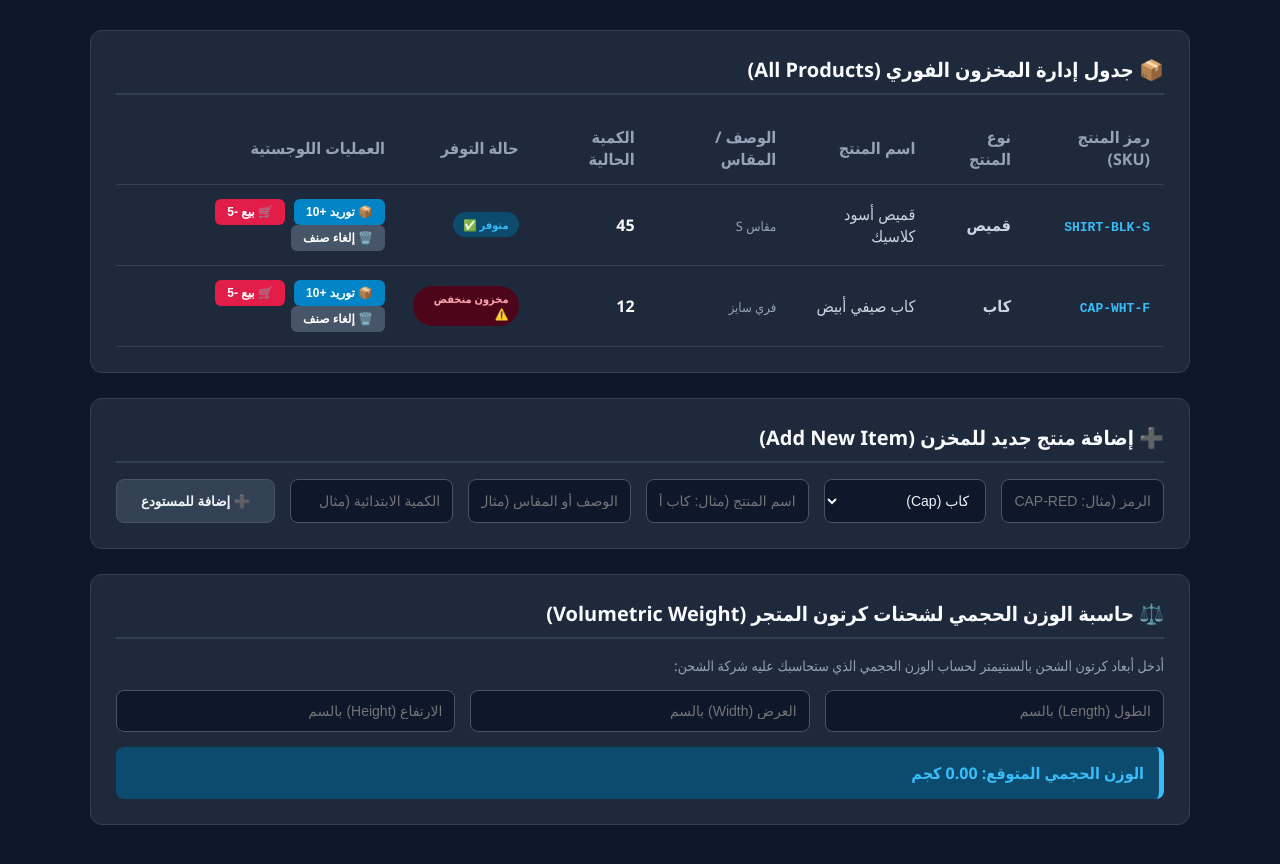
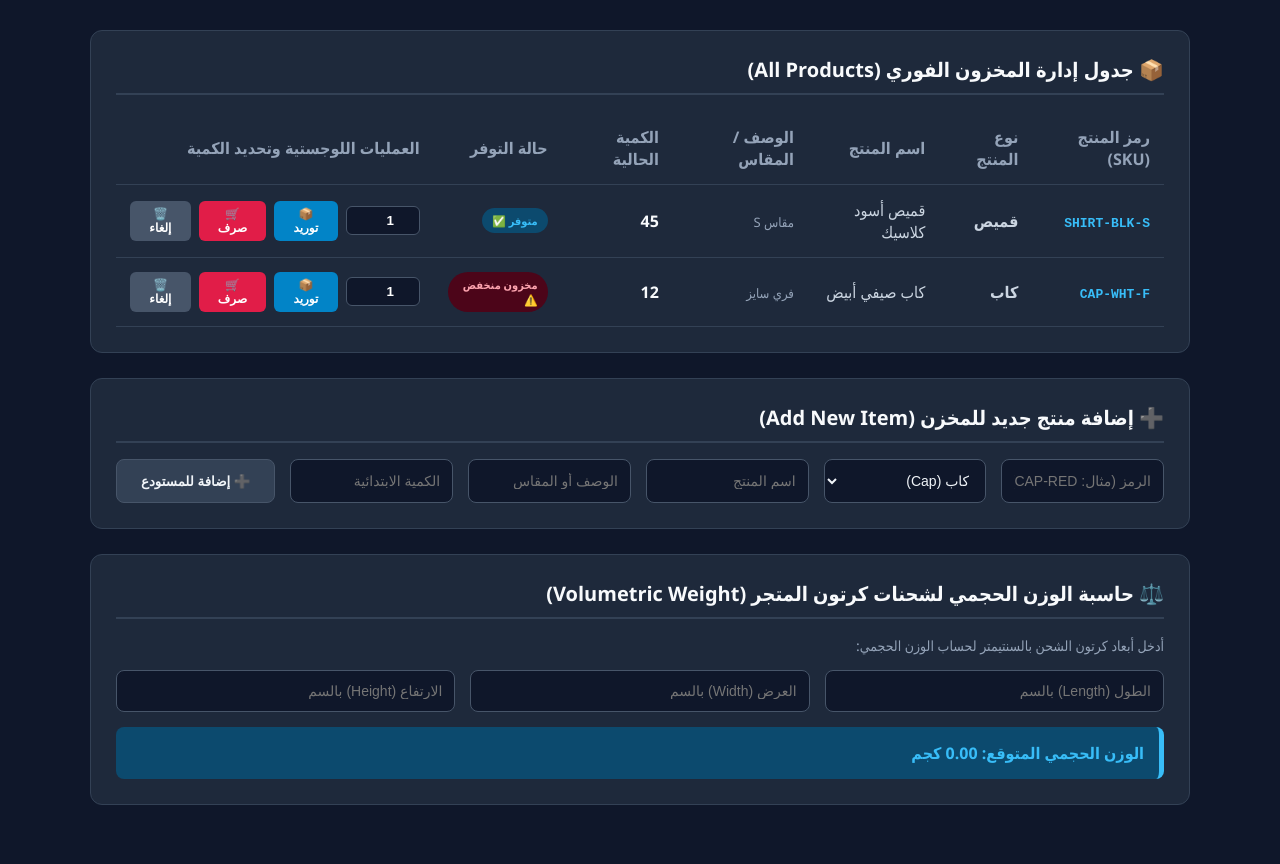
Before and after one commit to mmsafamfamily-boop/logistics-dashboard, a plain HTML site: page index.html in a window 1280 px wide. Drawn offline with Linux system fonts and the light colour scheme.

Commit message:
Update index.html

```diff
--- a/index.html
+++ b/index.html
@@ -4,41 +4,40 @@
     <meta charset="UTF-8">
     <title>لوحة التحكم الشاملة وحاسبة اللوجستيات 📦</title>
     <style>
-        /* تحويل خلفية الشاشة الكاملة إلى لون داكن هادئ ومريح جداً للعين */
         body {
             font-family: 'Segoe UI', Tahoma, sans-serif;
-            background: #0f172a; /* لون كحلي داكن جداً خافت وبدون وهج */
+            background: #0f172a;
             padding: 30px;
             margin: 0;
-            color: #f1f5f9; /* نصوص بلون أبيض عاجي ناعم */
+            color: #f1f5f9;
         }
         .container { max-width: 1100px; margin: 0 auto; }
 
-        /* الصناديق بنفس الدرجة الداكنة المتناسقة مع حدود ناعمة جداً */
         .panel {
-            background: #1e293b; /* أزرق داكن متناسق مع الخلفية لمنع التشتت */
+            background: #1e293b;
             padding: 25px;
             border-radius: 12px;
-            border: 1px solid #334155; /* حدود خافتة لتحديد الصندوق */
+            border: 1px solid #334155;
             margin-bottom: 25px;
         }
         h2 { margin-top: 0; color: #f8fafc; border-bottom: 2px solid #334155; padding-bottom: 10px; font-size: 20px; }
 
-        /* تصميم الجدول المظلم */
         table { width: 100%; border-collapse: collapse; margin-top: 15px; text-align: right; }
         th, td { padding: 14px; border-bottom: 1px solid #334155; }
         th { background: #1e293b; color: #94a3b8; font-weight: bold; }
-        td { color: #cbd5e1; }
+        td { color: #cbd5e1; vertical-align: middle; }
 
-        /* أزرار العمليات بألوان ناعمة ومناسبة للوضع الداكن */
-        .btn-sm { padding: 6px 12px; font-size: 12px; font-weight: bold; border: none; border-radius: 6px; cursor: pointer; color: white; margin-left: 5px; transition: opacity 0.2s; }
+        /* تصميم مرن لخانة الكمية والأزرار داخل الجدول */
+        .action-cell { display: flex; align-items: center; gap: 8px; }
+        .qty-input { width: 60px; padding: 6px; border-radius: 6px; border: 1px solid #475569; background: #0f172a; color: white; text-align: center; font-weight: bold; }
+
+        .btn-sm { padding: 6px 12px; font-size: 12px; font-weight: bold; border: none; border-radius: 6px; cursor: pointer; color: white; transition: opacity 0.2s; }
         .btn-sm:hover { opacity: 0.8; }
-        .btn-in { background: #0284c7; } /* أزرق سماوي خافت */
-        .btn-out { background: #e11d48; } /* وردي داكن هادئ */
-        .btn-delete { background: #475569; } /* رمادي متناسق */
+        .btn-in { background: #0284c7; }
+        .btn-out { background: #e11d48; }
+        .btn-delete { background: #475569; }
         .btn-delete:hover { background: #334155; }
 
-        /* نموذج إضافة منتج جديد متوافق مع الوضع المظلم */
         .form-group { display: flex; gap: 15px; margin-top: 15px; flex-wrap: wrap; }
         .form-group input, .form-group select {
             flex: 1;
@@ -48,7 +47,7 @@
             border-radius: 8px;
             font-size: 14px;
             box-sizing: border-box;
-            background-color: #0f172a; /* خانات داكنة بنفس لون الخلفية العام */
+            background-color: #0f172a;
             color: #f1f5f9;
         }
         .form-group input:focus, .form-group select:focus {
@@ -59,12 +58,10 @@
         .btn-add { background: #334155; color: #f1f5f9; border: 1px solid #475569; padding: 12px 24px; font-weight: bold; border-radius: 8px; cursor: pointer; min-width: 150px; }
         .btn-add:hover { background: #475569; }
 
-        /* شارات الحالة الملونة الهادئة للوضع الداكن */
         .badge { padding: 5px 10px; border-radius: 20px; font-size: 11px; font-weight: bold; display: inline-block; }
-        .badge-success { background: #0c4a6e; color: #38bdf8; } /* تدرج أزرق ليلي للتوفر */
-        .badge-danger { background: #4c0519; color: #fda4af; } /* تدرج وردي خافت للانخفاض */
+        .badge-success { background: #0c4a6e; color: #38bdf8; }
+        .badge-danger { background: #4c0519; color: #fda4af; }
 
-        /* نتيجة حاسبة الوزن الحجمي باللون الليلي المتناسق */
         .calc-result { margin-top: 15px; padding: 15px; background: #0c4a6e; border-radius: 8px; border-right: 5px solid #38bdf8; font-weight: bold; color: #38bdf8; }
     </style>
 </head>
@@ -72,7 +69,7 @@
 
 <div class="container">
 
-    <!-- القسم الأول: جدول جميع المنتجات الحالية -->
+    <!-- القسم الأول: جدول البضائع -->
     <div class="panel">
         <h2>📦 جدول إدارة المخزون الفوري (All Products)</h2>
         <table>
@@ -84,16 +81,14 @@
                     <th>الوصف / المقاس</th>
                     <th>الكمية الحالية</th>
                     <th>حالة التوفر</th>
-                    <th>العمليات اللوجستية</th>
+                    <th>العمليات اللوجستية وتحديد الكمية</th>
                 </tr>
             </thead>
-            <tbody id="inventory-table-body">
-                <!-- جافاسكريبت سيملاً البيانات هنا تلقائياً -->
-            </tbody>
+            <tbody id="inventory-table-body"></tbody>
         </table>
     </div>
 
-    <!-- القسم الثاني: نموذج إضافة صنف جديد للمستودع -->
+    <!-- القسم الثاني: إضافة منتج جديد -->
     <div class="panel">
         <h2>➕ إضافة منتج جديد للمخزن (Add New Item)</h2>
         <div class="form-group">
@@ -103,17 +98,17 @@
                 <option value="قميص">قميص (Shirt)</option>
                 <option value="تيشيرت">تيشيرت (T-Shirt)</option>
             </select>
-            <input type="text" id="new-name" placeholder="اسم المنتج (مثال: كاب أحمر رياضي)">
-            <input type="text" id="new-desc" placeholder="الوصف أو المقاس (مثال: فري سايز)">
-            <input type="number" id="new-stock" placeholder="الكمية الابتدائية (مثال: 50)">
+            <input type="text" id="new-name" placeholder="اسم المنتج">
+            <input type="text" id="new-desc" placeholder="الوصف أو المقاس">
+            <input type="number" id="new-stock" placeholder="الكمية الابتدائية">
             <button class="btn-add" onclick="addNewProduct()">➕ إضافة للمستودع</button>
         </div>
     </div>
 
-    <!-- القسم الثالث المستعاد: حاسبة الوزن الحجمي بالأبعاد متوافقة مع المظهر الداكن -->
+    <!-- القسم الثالث: حاسبة الوزن الحجمي -->
     <div class="panel">
         <h2>⚖️ حاسبة الوزن الحجمي لشحنات كرتون المتجر (Volumetric Weight)</h2>
-        <p style="font-size: 14px; color: #94a3b8; margin: 0 0 15px 0;">أدخل أبعاد كرتون الشحن بالسنتيمتر لحساب الوزن الحجمي الذي ستحاسبك عليه شركة الشحن:</p>
+        <p style="font-size: 14px; color: #94a3b8; margin: 0 0 15px 0;">أدخل أبعاد كرتون الشحن بالسنتيمتر لحساب الوزن الحجمي:</p>
         <div class="form-group">
             <input type="number" id="box-length" placeholder="الطول (Length) بالسم" oninput="calculateVolumetric()">
             <input type="number" id="box-width" placeholder="العرض (Width) بالسم" oninput="calculateVolumetric()">
@@ -127,7 +122,6 @@
 </div>
 
 <script>
-    // مصفوفة المنتجات الافتراضية
     let products = [
         { sku: 'SHIRT-BLK-S', category: 'قميص', name: 'قميص أسود كلاسيك', desc: 'مقاس S', stock: 45 },
         { sku: 'CAP-WHT-F', category: 'كاب', name: 'كاب صيفي أبيض', desc: 'فري سايز', stock: 12 }
@@ -151,22 +145,39 @@
                     <td style="font-weight: bold; font-size: 16px; color: #f8fafc;">${product.stock}</td>
                     <td>${statusBadge}</td>
                     <td>
-                        <button class="btn-sm btn-in" onclick="changeStock(${index}, 10)">📦 توريد +10</button>
-                        <button class="btn-sm btn-out" onclick="changeStock(${index}, -5)">🛒 بيع -5</button>
-                        <button class="btn-sm btn-delete" onclick="deleteProduct(${index})">🗑️ إلغاء صنف</button>
+                        <div class="action-cell">
+                            <!-- خانة كتابة الكمية الديناميكية المضافة لكل سطر -->
+                            <input type="number" class="qty-input" id="qty-${index}" value="1" min="1">
+                            <button class="btn-sm btn-in" onclick="changeStock(${index}, 'in')">📦 توريد</button>
+                            <button class="btn-sm btn-out" onclick="changeStock(${index}, 'out')">🛒 صرف</button>
+                            <button class="btn-sm btn-delete" onclick="deleteProduct(${index})">🗑️ إلغاء</button>
+                        </div>
                     </td>
                 </tr>
             `;
         });
     }
 
-    function changeStock(index, amount) {
-        if (products[index].stock + amount >= 0) {
-            products[index].stock += amount;
-            updateTable();
-        } else {
-            alert("لا يمكن البيع! المخزون الحالي لا يكفي الصرف.");
+    // تعديل الدالة لتقرأ الرقم المكتوب في الخانة فور الضغط على الزر
+    function changeStock(index, type) {
+        const qtyInput = document.getElementById(`qty-${index}`);
+        const userQty = parseInt(qtyInput.value) || 0;
+
+        if (userQty <= 0) {
+            alert("الرجاء كتابة كمية صحيحة أكبر من صفر!");
+            return;
         }
+
+        if (type === 'in') {
+            products[index].stock += userQty; // زيادة الكمية التي كتبها المستخدم
+        } else if (type === 'out') {
+            if (products[index].stock >= userQty) {
+                products[index].stock -= userQty; // خصم الكمية التي كتبها المستخدم
+            } else {
+                alert("لا يمكن الصرف! المخزون الحالي أقل من الكمية المطلوبة.");
+            }
+        }
+        updateTable();
     }
 
     function addNewProduct() {
@@ -181,38 +192,30 @@
             return;
         }
 
-        let newProd = {
+        products.push({
             sku: skuInput.value.toUpperCase(),
             category: categoryInput.value,
             name: nameInput.value,
             desc: descInput.value || 'فري سايز',
             stock: parseInt(stockInput.value) || 0
-        };
-
-        products.push(newProd);
+        });
         updateTable();
-
         skuInput.value = ''; nameInput.value = ''; descInput.value = ''; stockInput.value = '';
     }
 
     function deleteProduct(index) {
-        if (confirm("هل أنت متأكد من إلغاء وحذف هذا الصنف من المستودع تماماً؟")) {
+        if (confirm("هل أنت متأكد من حذف هذا الصنف تماماً؟")) {
             products.splice(index, 1);
             updateTable();
         }
     }
 
-    // دالة حساب الوزن الحجمي تلقائياً عند الكتابة
     function calculateVolumetric() {
         const l = parseFloat(document.getElementById('box-length').value) || 0;
         const w = parseFloat(document.getElementById('box-width').value) || 0;
         const h = parseFloat(document.getElementById('box-height').value) || 0;
-
-        // المعادلة العالمية: الطول × العرض × الارتفاع ÷ 5000
         let volWeight = (l * w * h) / 5000;
-
-        document.getElementById('volume-result').innerText =
-            `الوزن الحجمي المتوقع: ${volWeight.toFixed(2)} كجم`;
+        document.getElementById('volume-result').innerText = `الوزن الحجمي المتوقع: ${volWeight.toFixed(2)} كجم`;
     }
 
     updateTable();
```
